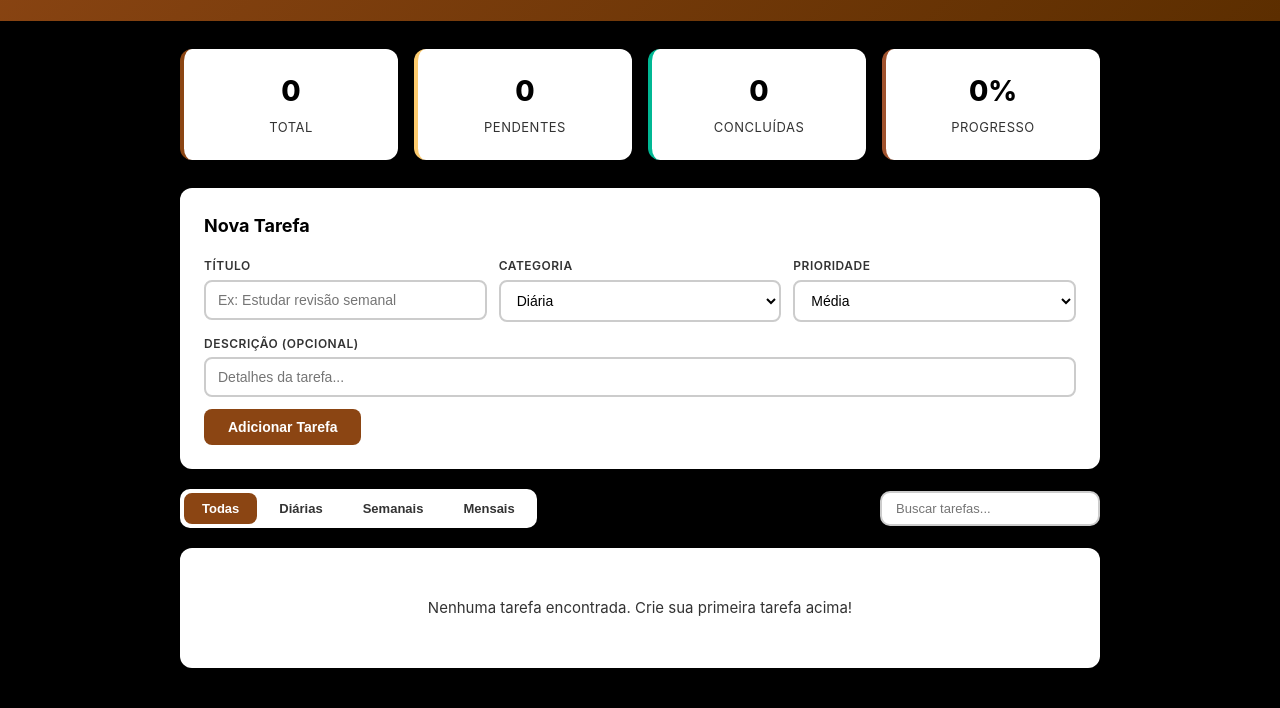
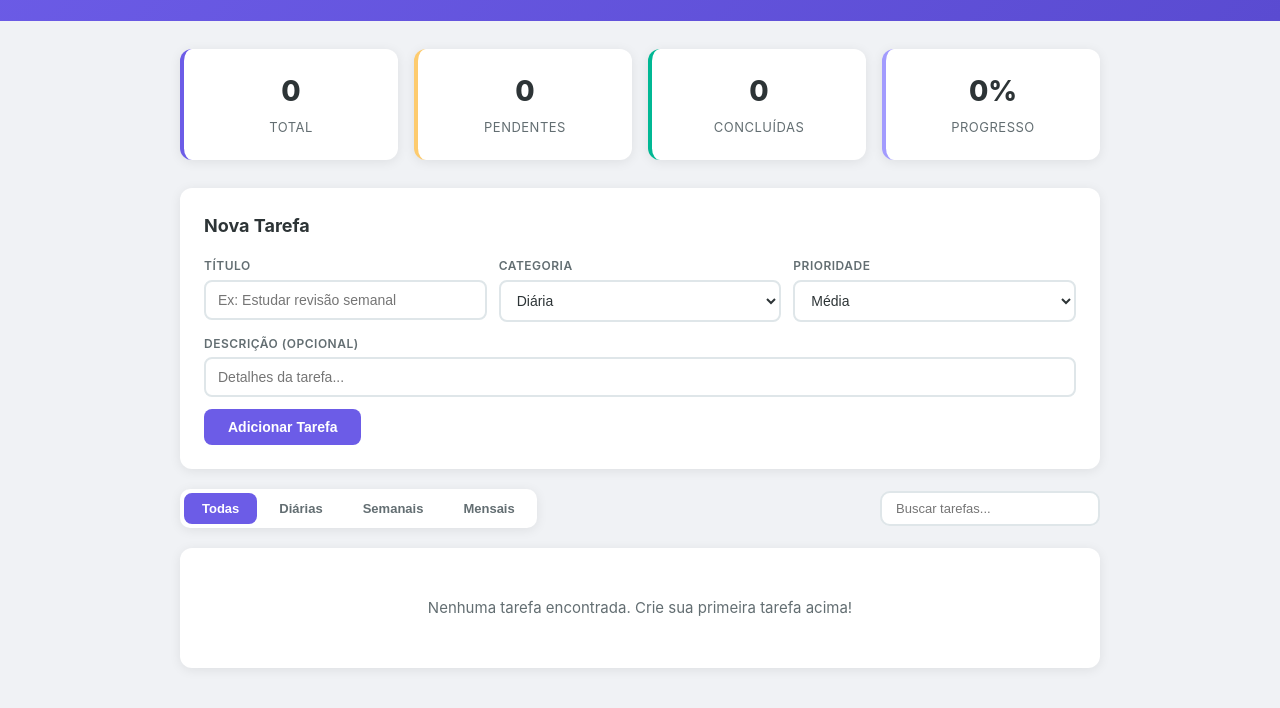
Before and after one commit to janeiaexpert/mentor-digital, a plain HTML site: page index.html in a window 1280 px wide. Shown: the part 106-814 px from the top of the page. Drawn offline with Linux system fonts and the light colour scheme.

Commit message:
voltando cor original para voce aprender

```diff
--- a/style.css
+++ b/style.css
@@ -5,14 +5,14 @@
 }
 
 :root {
-  --primary: #8B4513;
-  --primary-light: #A0522D;
-  --primary-dark: #5C2E00;
-  --bg: #000000;
+  --bg: #f0f2f5;
   --surface: #ffffff;
-  --text: #000000;
-  --text-secondary: #333333;
-  --border: #cccccc;
+  --primary: #6c5ce7;
+  --primary-light: #a29bfe;
+  --primary-dark: #5a4bd1;
+  --text: #2d3436;
+  --text-secondary: #636e72;
+  --border: #dfe6e9;
   --success: #00b894;
   --warning: #fdcb6e;
   --danger: #e17055;
```
